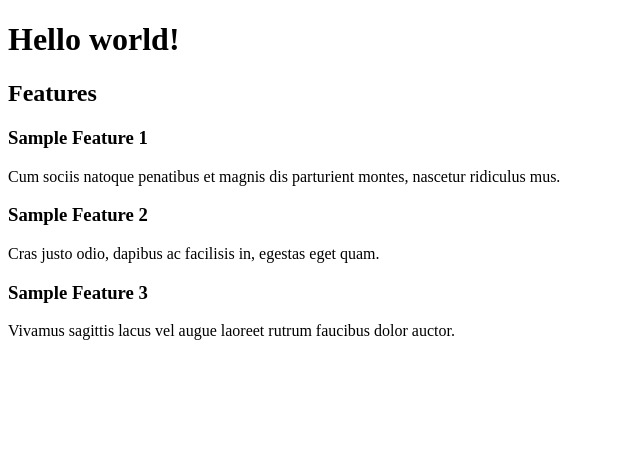
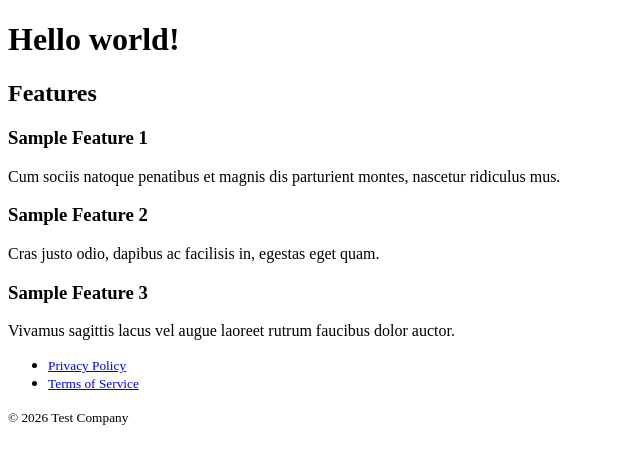
Before and after one commit to jasonlav/reaction, a React (Vite) app: page / in a window 1280 px wide. Shown: the top 464 px of the page, without its empty margins (0-640 px from the left). Built offline with nearby package versions, Linux system fonts and the light colour scheme.

Commit message:
Add Footer component to App

```diff
--- a/src/App.tsx
+++ b/src/App.tsx
@@ -1,12 +1,16 @@
 import Features from "./components/Features";
+import Footer from "./components/Footer";
 
 type Props = {
   message: string;
 };
 
+const date = new Date();
+
 export default function App({ message }: Props) {
   return (
     <>
+      <main>
         <h1>{message}</h1>
         <section>
           <h2>Features</h2>
@@ -30,6 +34,14 @@ export default function App({ message }: Props) {
             ]}
           />
         </section>
+      </main>
+      <Footer
+        legalCopy={`© ${date.getFullYear()} Test Company`}
+        legalLinks={[
+          { title: "Privacy Policy", url: "/privacy" },
+          { title: "Terms of Service", url: "/terms" },
+        ]}
+      />
     </>
   );
 }
```
Lines whose indentation alone changed are shown as unchanged.
